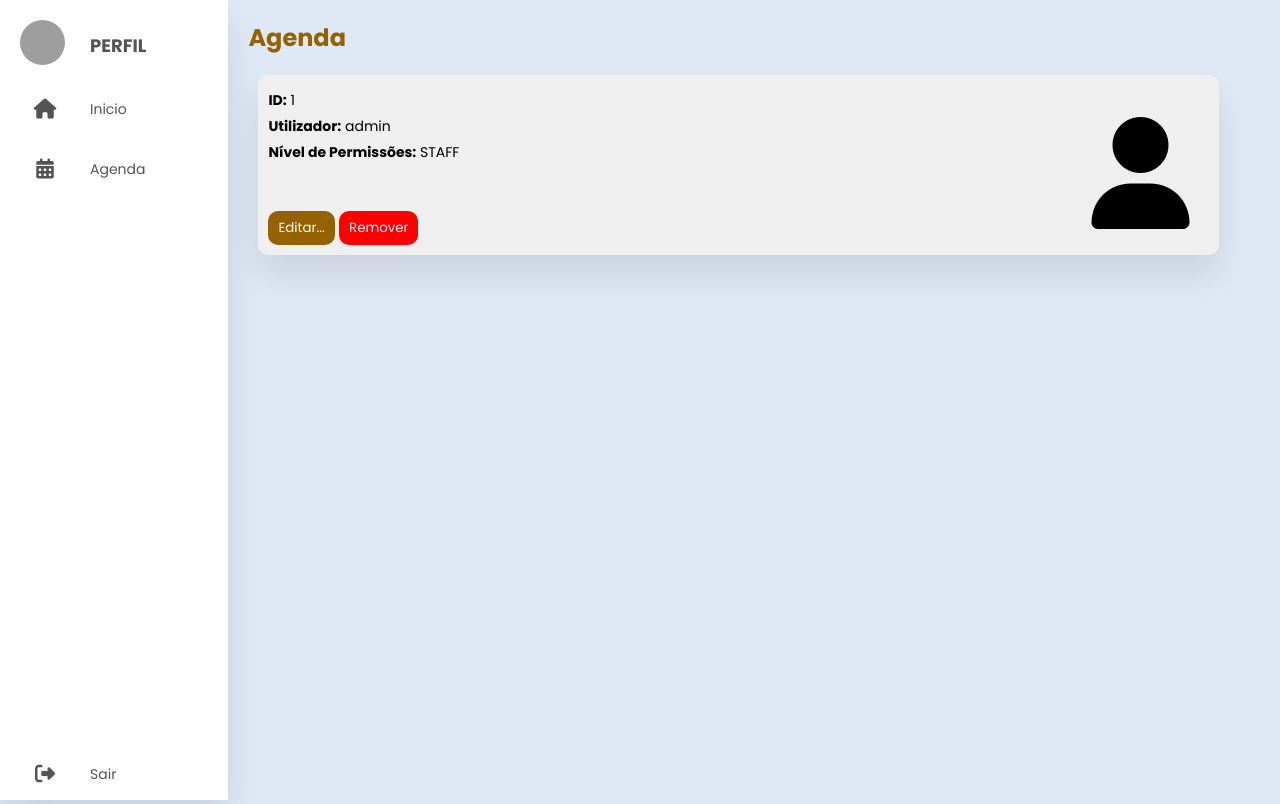
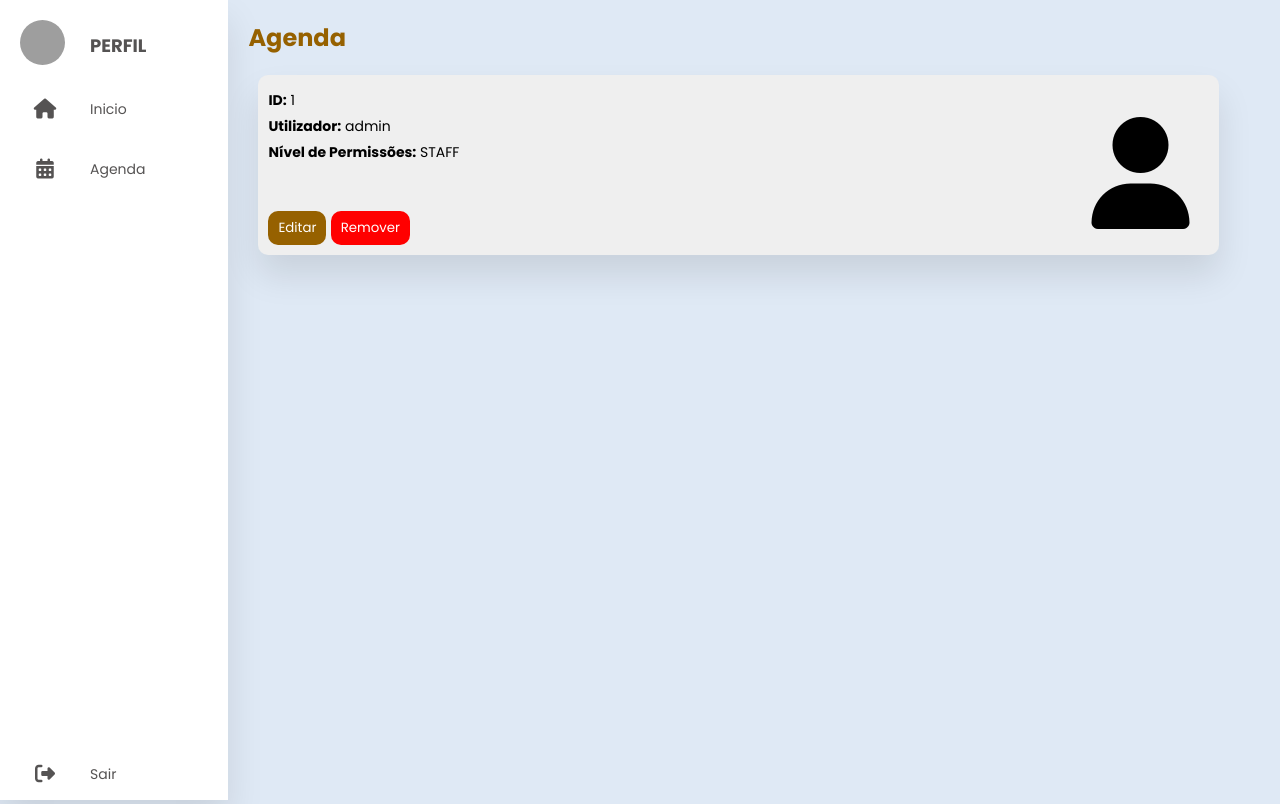
Before and after one commit to itsjaof/PAP, a Flask app: template templates/dashboard/utilizadores.html in a window 1280 px wide. Run offline with Flask 3, Linux system fonts and the light colour scheme; the template is opened without the code that fills it: values that come from a table or form of the project are taken from there, others are empty; data comes from the database, SQL or seed files in the repository; parts of the project's set-up code (start-up, migrations or seed data) failed here and were passed over; grey boxes are pictures that could not be loaded.

Commit message:
fix: minor fixes

```diff
--- a/templates/core/dashboardNavbar.html
+++ b/templates/core/dashboardNavbar.html
@@ -23,7 +23,7 @@
         </a></li>
       {% endif %}
       {% if user.type == 'ADMIN' %}
-      <li><a href="">
+      <li><a href="/dashboard/users">
         <i class="fas fa-solid fa-users"></i>
         <span class="nav-item">Utilizadores</span>
       </a></li>
--- a/templates/dashboard/utilizadores.html
+++ b/templates/dashboard/utilizadores.html
@@ -26,7 +26,7 @@
                   <i class="fa-solid fa-user"></i>
                   <p><strong>Nível de Permissões:</strong> {{user.type}}</p>
 
-                  <button style="background-color: #966100;">Editar...</button>
+                  <button style="background-color: #966100;">Editar</button>
                   <button style="background-color: red;">Remover</button>
                 </div>
             </div>
```
